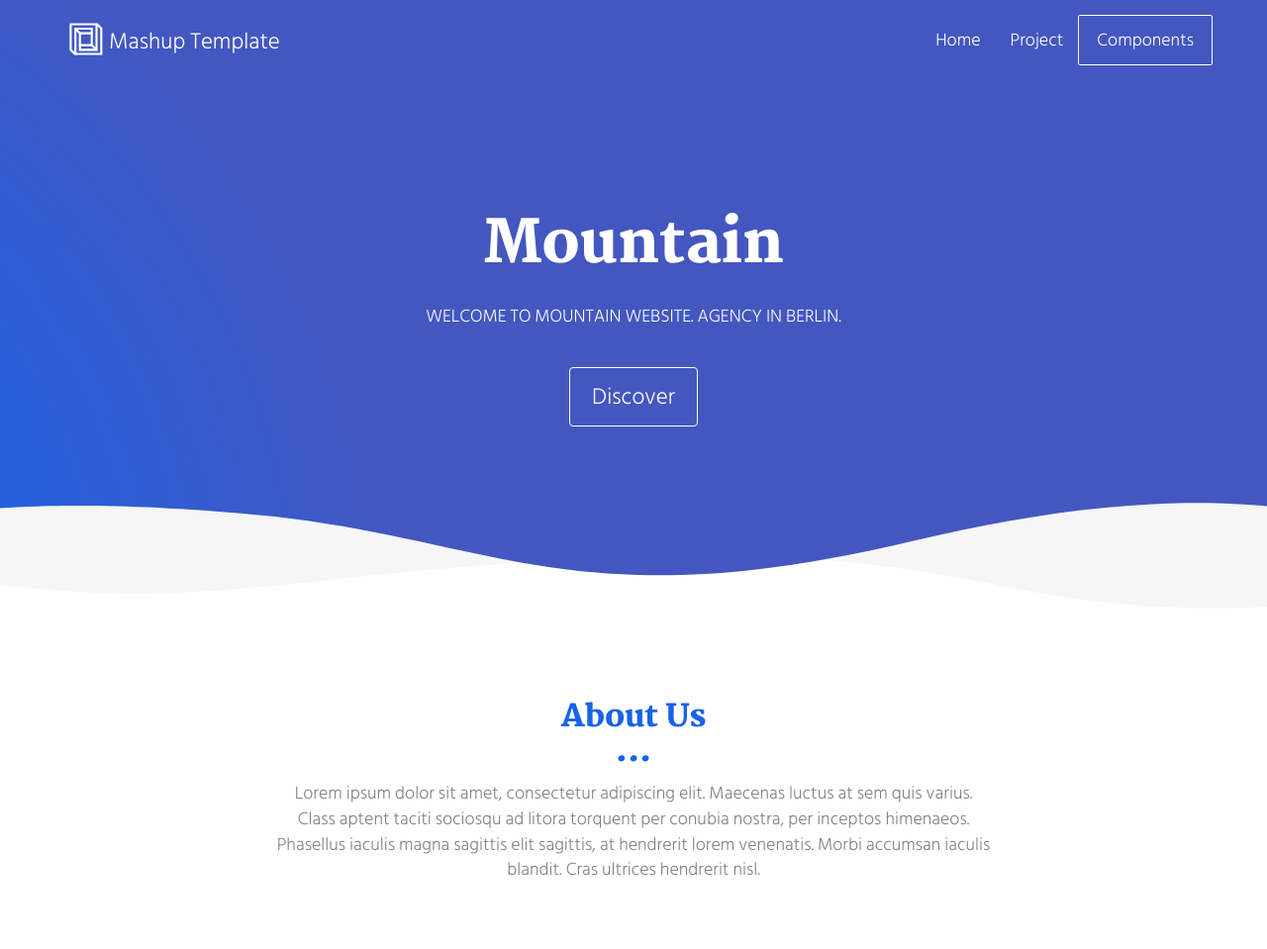
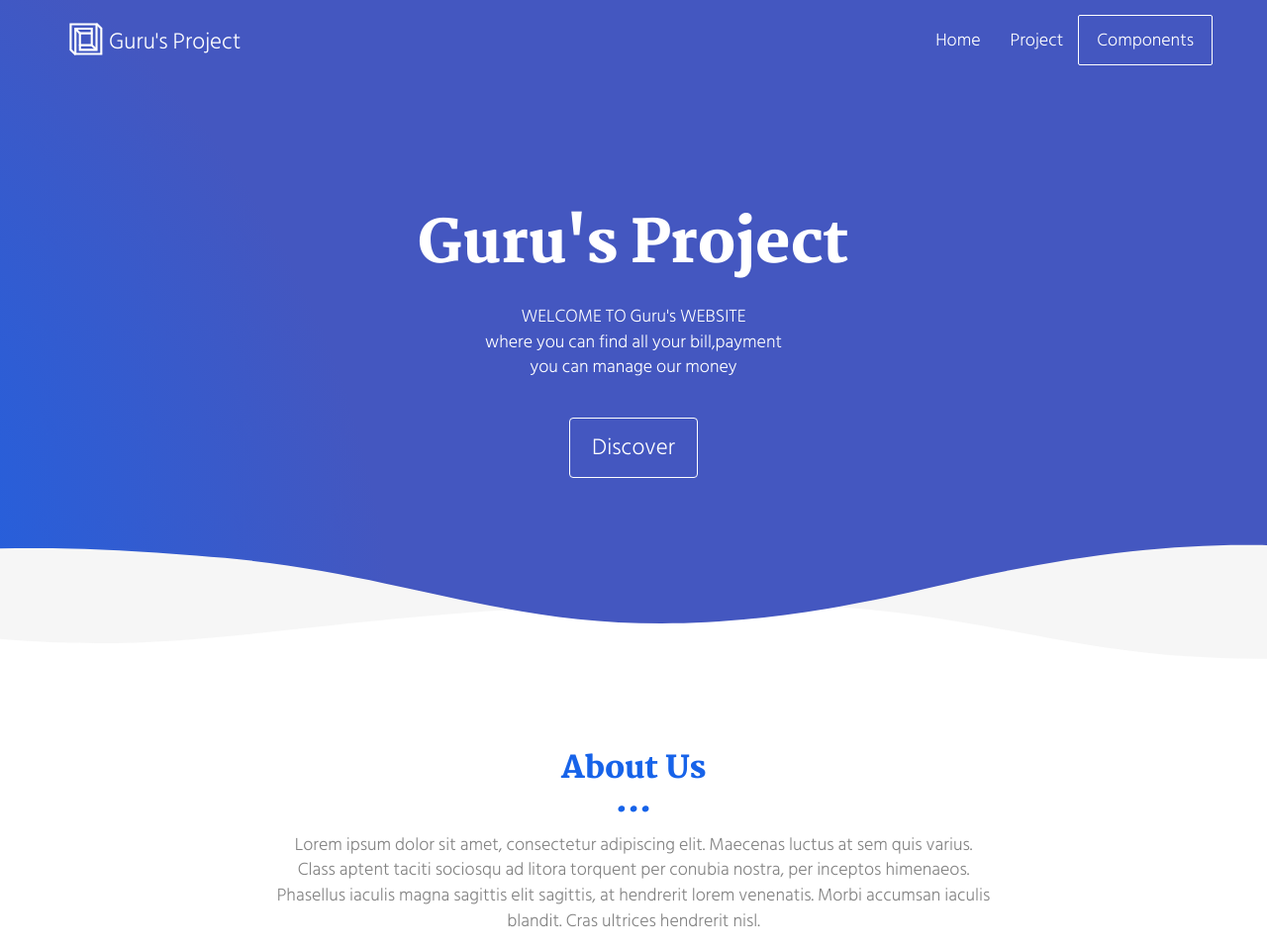
Before and after one commit to surajshete/guru-s-project, a plain HTML site: page index.html in a window 1280 px wide. Shown: the top 959 px of the page at 99% size. Drawn offline with Linux system fonts and the light colour scheme.

Commit message:
Update index.html

```diff
--- a/index.html
+++ b/index.html
@@ -19,7 +19,7 @@
   <link href="" rel="stylesheet">
 
 
-  <title>Title page</title>
+  <title>Guru's Project</title>
 
 <link href="./main.550dcf66.css" rel="stylesheet"></head>
 
@@ -36,7 +36,7 @@
         </button>
         <a class="navbar-brand" href="./index.html" title="">
           <img src="./assets/images/mashup-icon.svg" class="navbar-logo-img" alt="">
-          Mashup Template
+          Guru's Project
         </a>
       </div>
 
@@ -61,8 +61,10 @@
     <div class="container">
       <div class="row">
         <div class="col-xs-12">
-          <h1>Mountain</h1>
-          <p>WELCOME TO MOUNTAIN WEBSITE. AGENCY IN BERLIN.</p>
+          <h1>Guru's Project</h1>
+          <p>WELCOME TO Guru's WEBSITE <br>
+          where you can find all your bill,payment <br>
+          you can manage our money</p>
           <br>
           <a href="./project.html" class="btn btn-default btn-lg" title="">Discover</a>
         </div>
```
